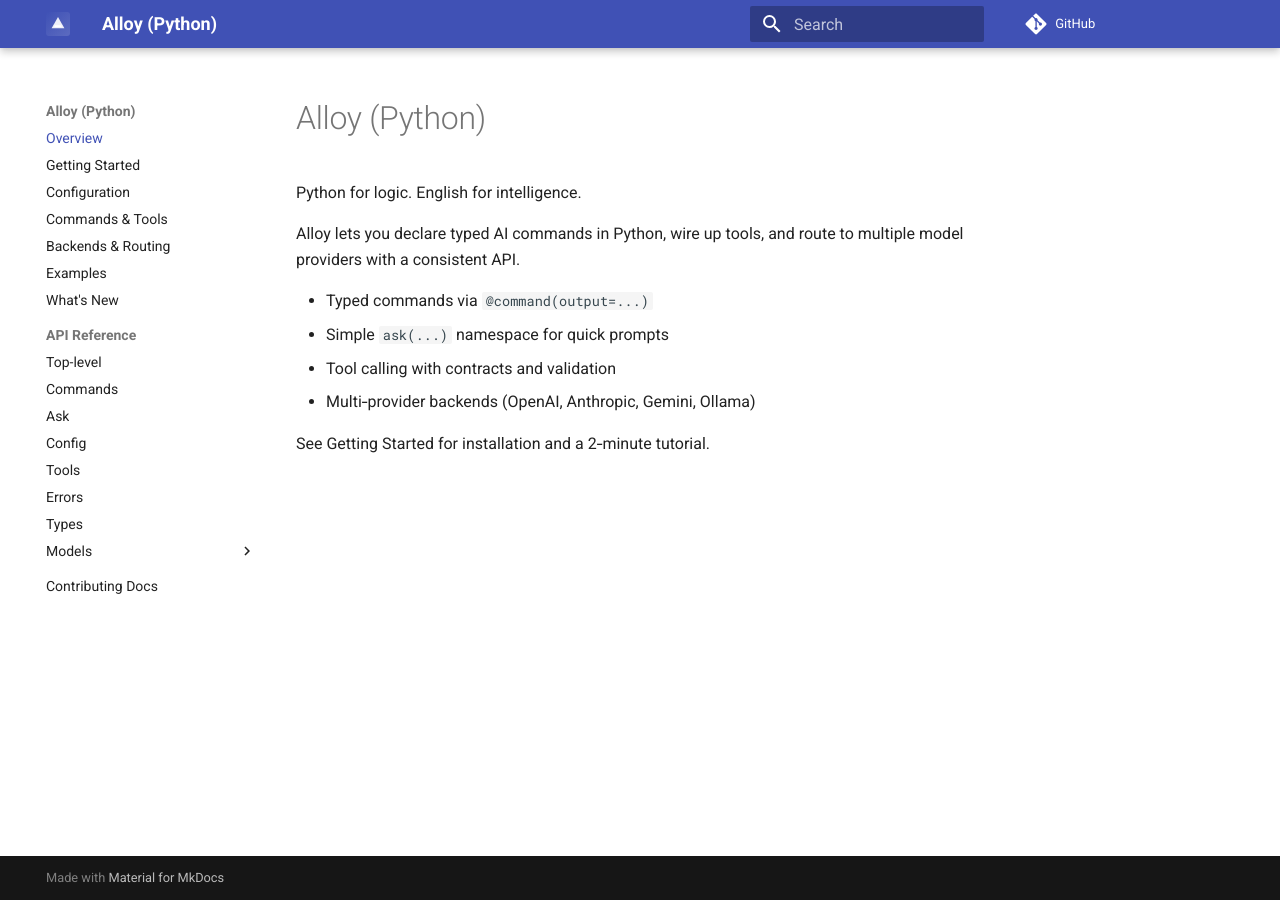
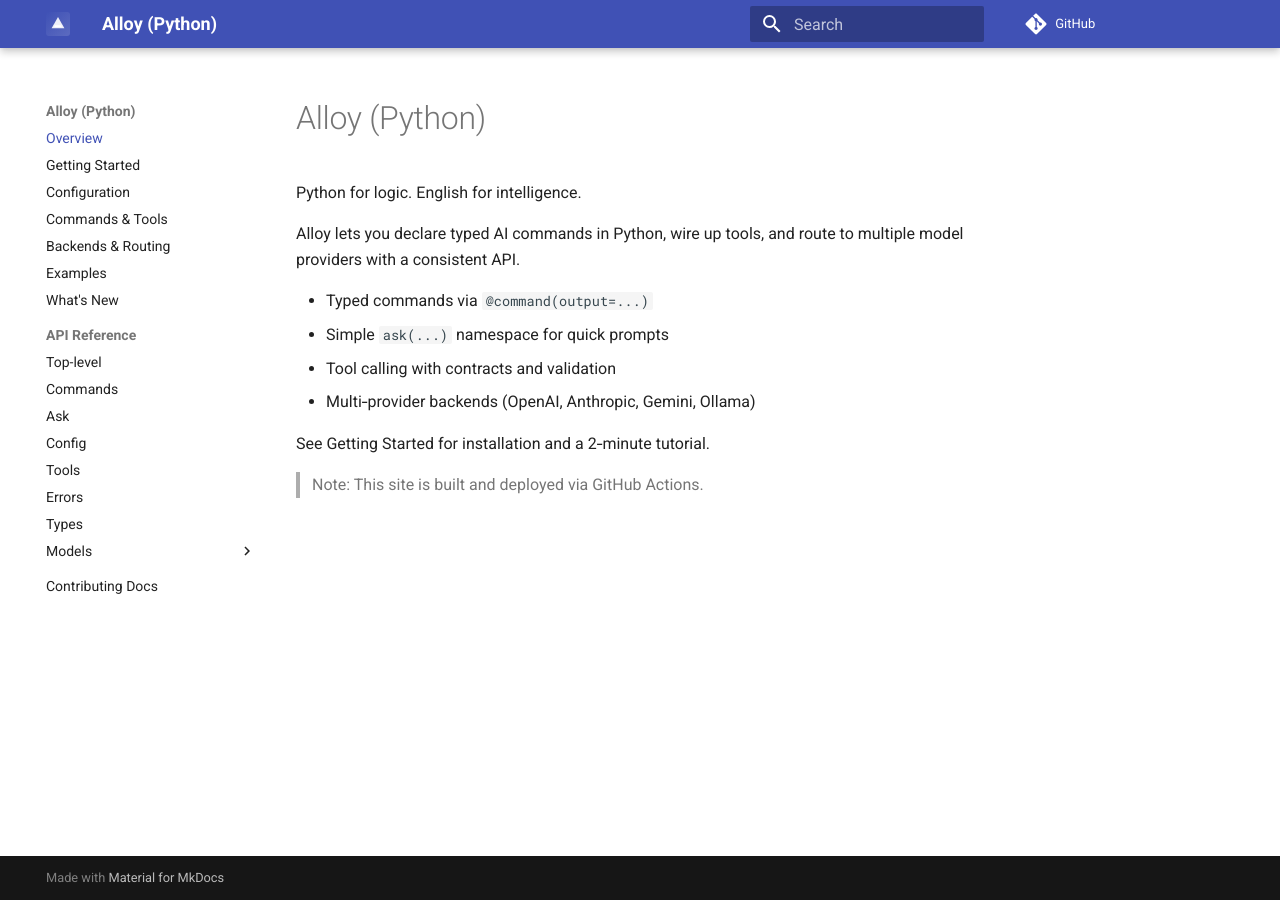
Before and after one commit to lydakis/alloy, an MkDocs documentation site: the page built from docs/index.md, in a window 1280 px wide. Built offline with MkDocs 1.6.1 and Material for MkDocs 9.7.7, drawn with Linux system fonts in a browser that asks for light colours; comment, search, counter and statistics services are not loaded.

Commit message:
docs: trigger rebuild via minor index note

```diff
--- a/docs/index.md
+++ b/docs/index.md
@@ -10,3 +10,5 @@
 - Multi‑provider backends (OpenAI, Anthropic, Gemini, Ollama)
 
 See Getting Started for installation and a 2‑minute tutorial.
+
+> Note: This site is built and deployed via GitHub Actions.
```
